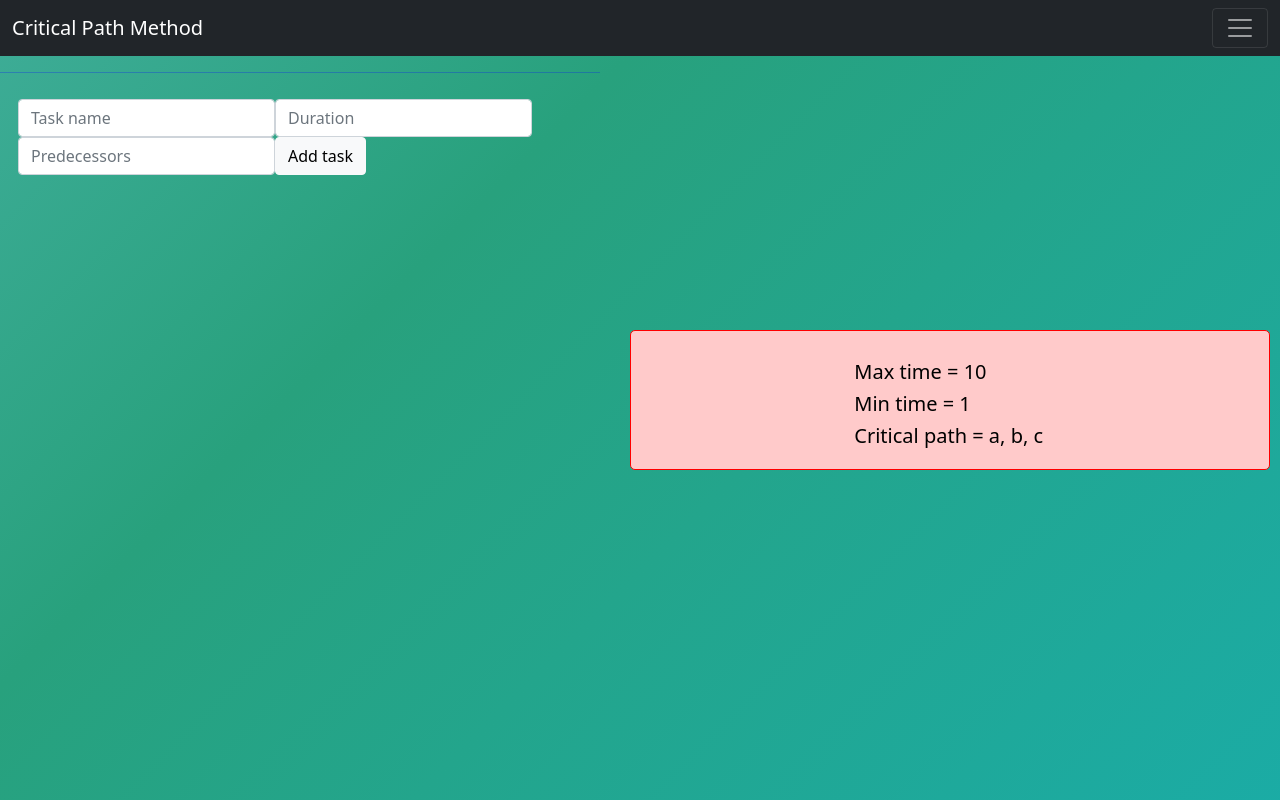
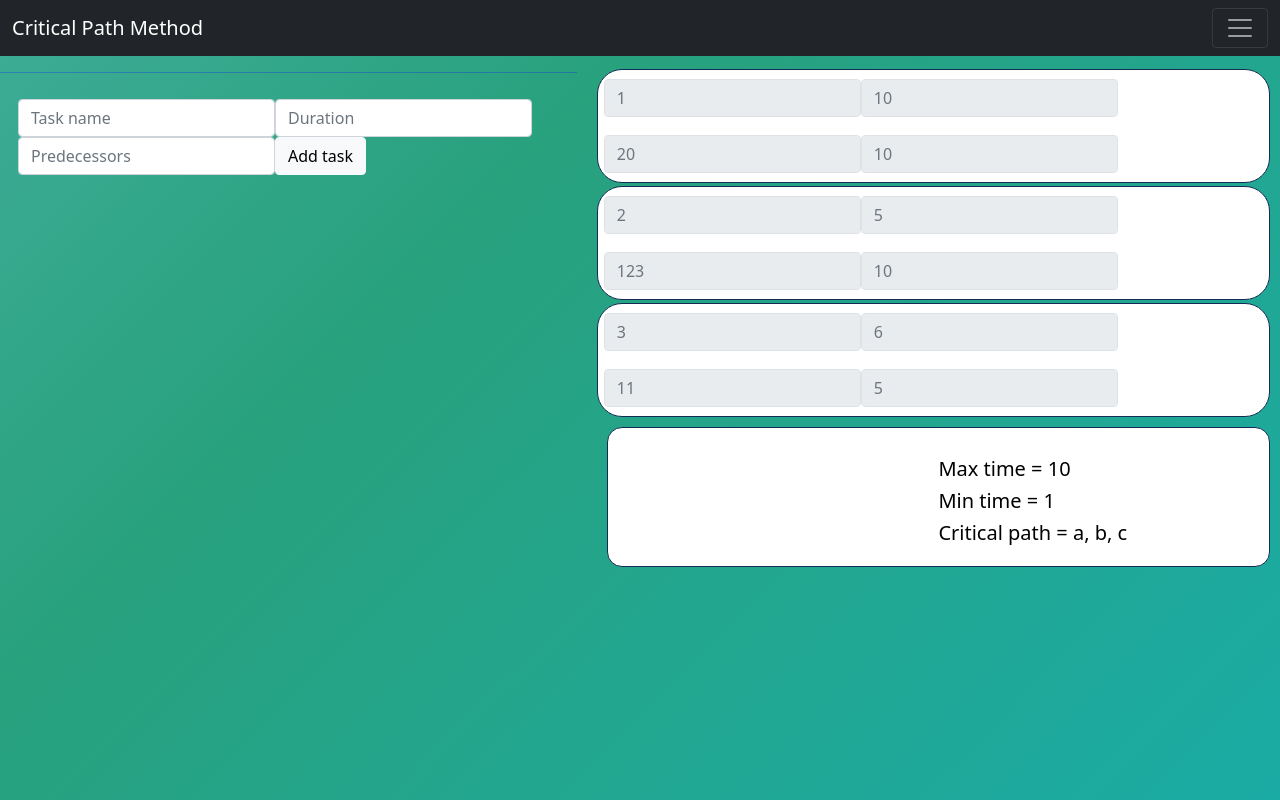
Before and after one commit to krzemienmichal/BOiL-CPM, a React (Create React App) app in the folder cpm/: page / in a window 1280 px wide. Built offline with nearby package versions, Linux system fonts and the light colour scheme.

Commit message:
Create eventList and change way of showing components on homepage

```diff
--- a/cpm/src/App.css
+++ b/cpm/src/App.css
@@ -31,7 +31,7 @@
   margin:10px;
   display: grid;
 }
-.tast-container {
+.task-container {
   display: grid;
 }
 
@@ -40,3 +40,8 @@
   border: 1;
   box-shadow: inset 1 22px 22px -22px rgba(114, 114, 114, 0.5);
 }
+
+.resultsList{
+    position: absolute;
+    display: grid;
+}
--- a/cpm/src/App.tsx
+++ b/cpm/src/App.tsx
@@ -1,12 +1,15 @@
-import React from 'react';
+import React, { useEffect } from 'react';
 import logo from './logo.svg';
 import './App.css';
 import {Inputs} from './components/Inputs';
 import {TaskList} from './components/TaskList'
+import {EventList} from './components/EventsList'
 import {Results} from './components/Results'
 import { NavbarCustom } from './components/Navbar';
 import {useState} from  'react'
 import Activity from "./services/model"
+import CPMEvent from './services/CPMEvent';
+
 
 
 function App() {
@@ -17,6 +20,11 @@ function App() {
     previous_activity: [],
   };
   const [tasks, setTasks] = useState<Array<Activity>>([])
+  const [cpmEvent, setCPMEvents] = useState<Array<CPMEvent>>([])
+  var mockcpm = [{id:1, t_begin: 10, t_end:20, t_diff:10},{id:2, t_begin: 5, t_end:123, t_diff:10},{id:3, t_begin: 6, t_end:11, t_diff:5}]
+
+  useEffect(() => setCPMEvents(mockcpm),[]);
+
   return (
     <div className="App">
       <div className = "navbar-container">
@@ -40,7 +48,14 @@ function App() {
 
         <div className="result-container">
 
-          <Results tasks = {tasks} setTasks={setTasks} />
+
+          <div className="eventsList">
+            {cpmEvent.map((cpmEvenT) => (<EventList  key= {cpmEvenT.id} cpmEvent={cpmEvenT}/>))}
+            <Results tasks = {tasks} cpmEvents={cpmEvent} setCPMEvents={setCPMEvents}/>
+          </div>
+          {/*<div className="resultsList">*/}
+          {/*  <span></span>*/}
+          {/*</div>*/}
         </div>
       </div>
     </div>
--- /dev/null
+++ b/cpm/src/components/EventsList.tsx
@@ -0,0 +1,31 @@
+import React from "react";
+import {Form, Row, Col, Button} from "react-bootstrap"
+import {SyntheticEvent, useState} from "react"
+import "bootstrap/dist/css/bootstrap.min.css"
+import "../styling/EventsList.css"
+import CPMEvent from '../services/CPMEvent'
+
+const EventList = (props: {cpmEvent: CPMEvent}) => {
+    return( <Form id = "form-cpmevent-list" >
+        <Row xs="auto">
+            <Col id = "input-cpmevent-list" variant="light" >
+                <Form.Control placeholder={props.cpmEvent.id.toString()} className="square border border-1"
+                              disabled/>
+            </Col>
+            <Col id = "input-cpmevent-list" variant="light">
+                <Form.Control placeholder={props.cpmEvent.t_begin.toString()} className="square border border-1"
+                              disabled/>
+            </Col>
+            <Col id = "input-cpmevent-list" variant="light">
+                <Form.Control placeholder={props.cpmEvent.t_end.toString()} className="square border border-1"
+                              disabled/>
+            </Col>
+            <Col id = "input-cpmevent-list" variant="light">
+                <Form.Control placeholder={props.cpmEvent.t_diff.toString()} className="square border border-1"
+                              disabled/>
+            </Col>
+        </Row>
+    </Form>)
+}
+
+export { EventList };
--- a/cpm/src/components/Results.tsx
+++ b/cpm/src/components/Results.tsx
@@ -4,12 +4,16 @@ import {SyntheticEvent, useState} from "react"
 import "bootstrap/dist/css/bootstrap.min.css"
 import "../styling/Results.css"
 import Activity from '../services/model'
+import CPMEvent from "../services/CPMEvent";
 
-const Results = (props: {  tasks: Array<Activity>, setTasks: (t:Array<Activity>) => void,}) => {
+const Results = (props: {  tasks: Array<Activity>,
+    cpmEvents: Array<CPMEvent>, setCPMEvents:(t:Array<CPMEvent>) => void}) => {
 
     var maxTime = 10;
     var minTime = 1;
     var criticalPath = ["a", "b", "c"]
+
+    // props.setCPMEvents(eventArray)
     return (
         <span className = "results-span">
             <p className = "results-paragraph"> Max time = {maxTime}</p>
--- a/cpm/src/components/TaskList.tsx
+++ b/cpm/src/components/TaskList.tsx
@@ -8,7 +8,9 @@ import Activity from '../services/model'
 const TaskList = (props: { task: Activity , tasks: Array<Activity> , setTasks: (t:Array<Activity>) => void,}) => {
   const [taskName, setTaskName] = useState(props.task.name)
   const [duration, setDuration] = useState(props.task.duration)
+  // const name_array =
   const [predecessors, setPredecessors] = useState(props.task.previous_activity.join(", "))
+  //  przejsc po tablicy previous activities, dodac nazwy do tablicy stringow i joinac z useState(name_array.join(", "))
   console.log(props.tasks)
   const submitDelete = async (e: SyntheticEvent) => {
    props.setTasks(props.tasks.filter((t:Activity) =>t.id !== props.task.id))
@@ -16,7 +18,7 @@ const TaskList = (props: { task: Activity , tasks: Array<Activity> , setTasks: (
 
   }
   const submitUpdate = async (e: SyntheticEvent) => {
-    var splitted = predecessors.split(", ", );
+    var splitted = predecessors.split(", ", ); //tablica obiektow zamiast nazw
    props.setTasks( props.tasks.map((tasK) => {
       if(tasK.id === props.task.id){
         return {... tasK, name: taskName, duration : duration, previous_activity: splitted}
--- /dev/null
+++ b/cpm/src/services/CPMEvent.ts
@@ -0,0 +1,8 @@
+type CPMEvent = {
+    id: number;
+    t_begin: number;
+    t_end: number;
+    t_diff: number;
+}
+
+export default CPMEvent
--- /dev/null
+++ b/cpm/src/styling/EventsList.css
@@ -0,0 +1,23 @@
+@import "bootstrap/dist/css/bootstrap.min.css";
+
+#input-cpmevent-list  {
+    margin: 0px;
+    padding-left: 0px;
+    padding-right: 0px;
+    padding-top: 9px;
+    padding-bottom: 9px;
+
+    border: none;
+
+}
+
+
+#form-cpmevent-list{
+    border: 1px solid #132c54;
+    background: white;
+    margin-top: 3px;
+    padding-left: 18px;
+    margin-left: 10px;
+    border-radius: 25px;
+    padding-right: 18px;
+}
--- a/cpm/src/styling/Results.css
+++ b/cpm/src/styling/Results.css
@@ -1,22 +1,23 @@
 
 .results-span{
     position: relative;
+    display: block;
+    margin-top: 10px;
     border: 1px;
     margin-left: 20px;
-    margin-top: 40%;
 
-    background-color: #ffcaca;
+    background-color: #ffff;
     min-width: 80vh;
     max-height: 20vh;
-    border-radius: 5px 5px 5px;
-    border: 1px solid red;
+    border-radius: 15px 15px 15px;
+    border: 1px solid #132c54;
     padding-top: 3vh;
     padding-bottom: 2vh;
 
 }
 .results-paragraph {
 
-    margin-left: 35%;
+    margin-left: 50%;
     color : black;
     text-align: left;
     font-size: 20px;
```
Also changed, not shown: cpm/src/components/Navbar.tsx (line endings or trailing spaces).
